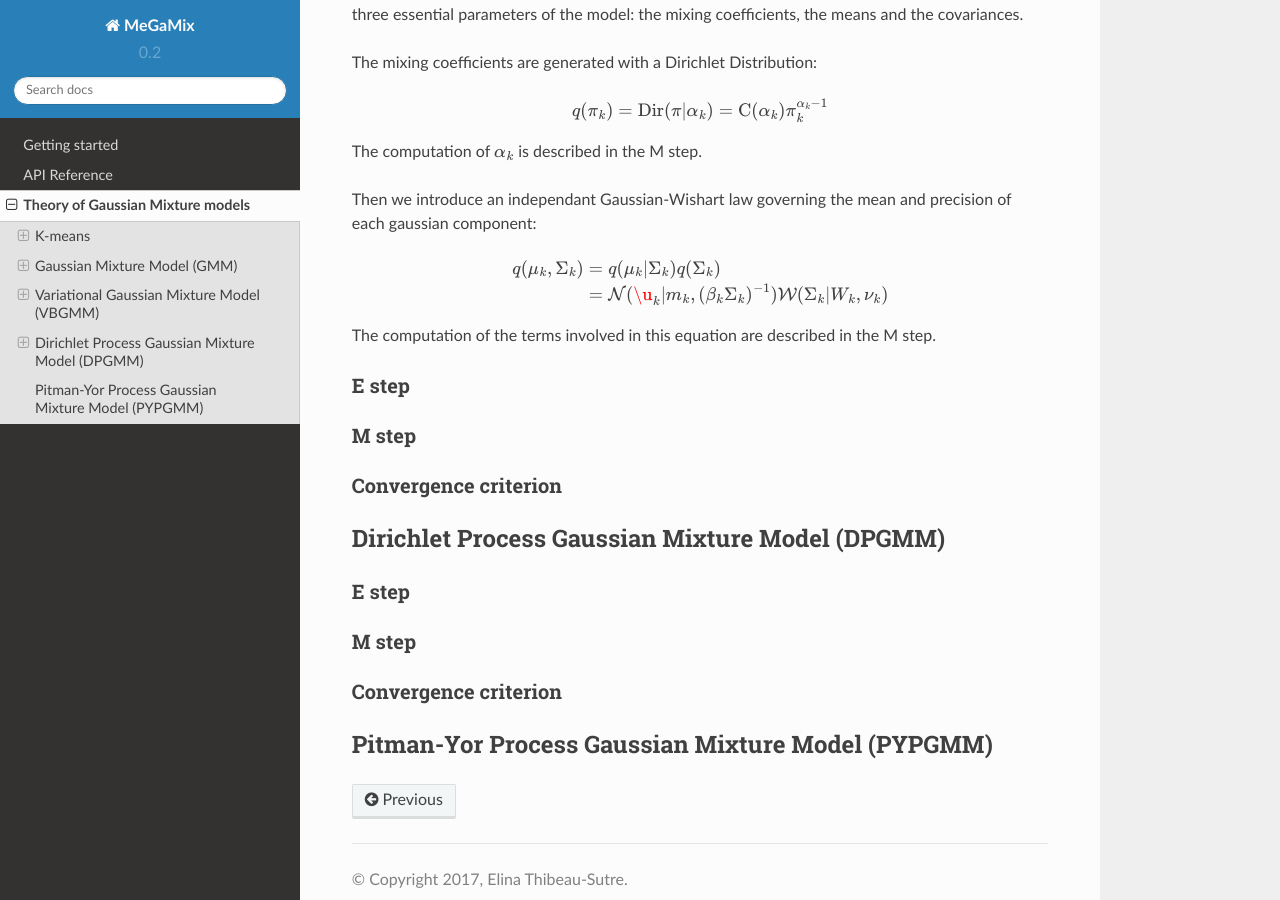
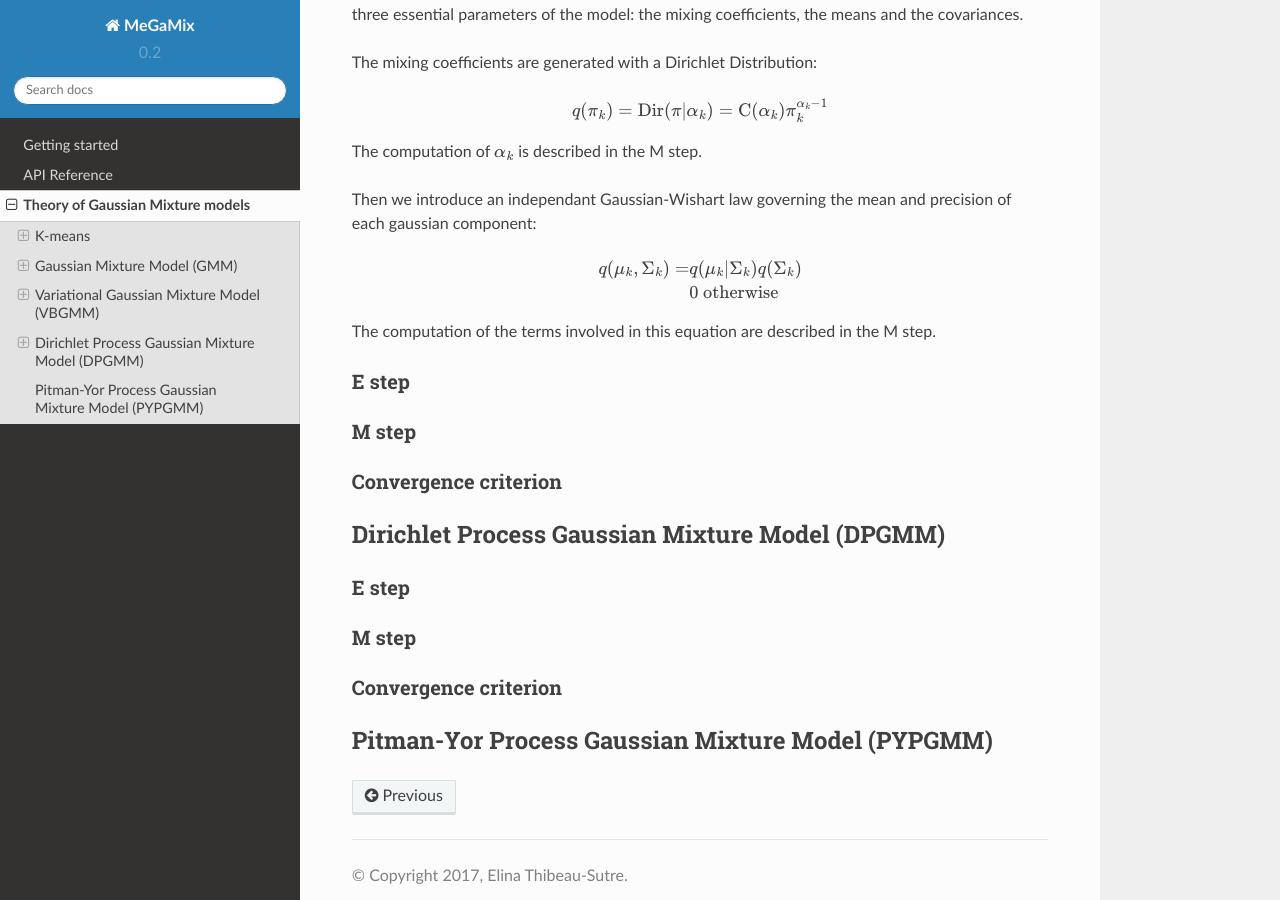
Before and after one commit to 14thibea/megamix, a Sphinx documentation site: the page built from doc/technical_doc.rst, in a window 1280 px wide and 900 px high, scrolled down 3095 px. Built offline with Sphinx 7.4.7 and the Read the Docs theme 2.0.0, drawn with Linux system fonts in a browser that asks for light colours; formulas are drawn with MathJax 3.

Commit message:
is working

```diff
--- a/doc/technical_doc.rst
+++ b/doc/technical_doc.rst
@@ -160,8 +160,8 @@ Then we introduce an independant Gaussian-Wishart law governing the mean and pre
 .. math::
 
     \begin{split}
-    q(\mu_k,\Sigma_k) & = q(\mu_k|\Sigma_k)q(\Sigma_k) \\
-    & = \mathcal{N}(\u_k|m_k,(\beta_k\Sigma_k)^{-1})\mathcal{W}(\Sigma_k|W_k,\nu_k)
+    q(\mu_k,\Sigma_k) = & q(\mu_k|\Sigma_k)q(\Sigma_k) \\
+    & 0 \text{ otherwise}
     \end{split}
 
 The computation of the terms involved in this equation are described in the M step.
```
